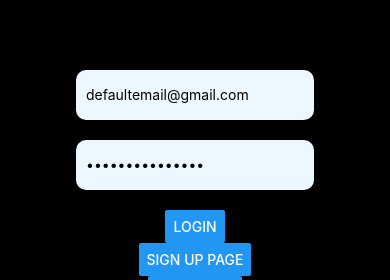
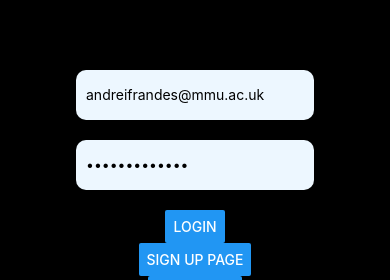
Before and after one commit to andreiradufrandes/Spacebook-App, a React Native app: screen /Login in a window 390 px wide. Shown: the part 265-545 px from the top of the page. Built offline with nearby package versions, Linux system fonts and the light colour scheme.

Commit message:
Minor changes to the UI
Minor changes have been added to the UI and to the networking requests

```diff
--- a/App.js
+++ b/App.js
@@ -5,7 +5,7 @@ import { createNativeStackNavigator } from '@react-navigation/native-stack';
 import MainScreen from './components/main';
 import LoginScreen from './components/login';
 import SignupScreen from './components/signup';
-
+import ProfileScreen from './components/profile'; // remove this from the file
 
 const Stack = createNativeStackNavigator();
 
@@ -15,6 +15,7 @@ class App extends Component {
       <NavigationContainer>
           {/* Stack navigator */}
         <Stack.Navigator>
+          {/* <Stack.Screen name="Profile" component={ProfileScreen} />  remove this */}
           <Stack.Screen name="Login" component={LoginScreen} />
           <Stack.Screen name="Signup" component={SignupScreen} />
           <Stack.Screen name="Main" component={MainScreen} />
--- a/components/login.js
+++ b/components/login.js
@@ -19,8 +19,8 @@ class LoginScreen extends Component {
     constructor(props){
         super(props);
         this.state = {
-            email: "defaultemail@gmail.com",
-            password: "defaultPassword"
+            email: "andreifrandes@mmu.ac.uk",
+            password: "andreifrandes"
         };
     }
 
@@ -46,7 +46,9 @@ class LoginScreen extends Component {
             })
             .then(async (responseJson) => {
                     console.log(responseJson);
+                    console.log("token is " + responseJson.token);
                     await AsyncStorage.setItem('@session_token', responseJson.token);
+                    // UNCOMMENT THIS LATER
                     this.props.navigation.navigate("Main");
                     // Navigate home
 
--- a/components/main.js
+++ b/components/main.js
@@ -1,6 +1,6 @@
 import React, { Component } from 'react';
 import { View, Text } from 'react-native';
-import { NavigationContainer } from '@react-navigation/native';
+// import { NavigationContainer } from '@react-navigation/native';
 import { createBottomTabNavigator } from '@react-navigation/bottom-tabs';
 import AsyncStorage from '@react-native-async-storage/async-storage';
 
@@ -30,14 +30,14 @@ class MainScreen extends Component {
       componentDidMount() {
         this.unsubscribe = this.props.navigation.addListener('focus', () => {
           this.checkLoggedIn();
-        });
-
+        })
         this.getData();
       }
 
       componentWillUnmount() {
         this.unsubscribe();
       }
+
 
   getData = async () => {
     const value = await AsyncStorage.getItem('@session_token');
@@ -67,6 +67,7 @@ class MainScreen extends Component {
   }
 
 
+
   checkLoggedIn = async () => {
     const value = await AsyncStorage.getItem('@session_token');
     if (value == null) {
@@ -75,8 +76,20 @@ class MainScreen extends Component {
   };
 
 
-
     render(){
+        if (this.state.isLoading){
+        return (
+            <View
+              style={{
+                flex: 1,
+                flexDirection: 'column',
+                justifyContent: 'center',
+                alignItems: 'center',
+              }}>
+              <Text>Loading..</Text>
+            </View>
+          );
+        }else{
       return (
 
           <Tab.Navigator>
@@ -91,5 +104,6 @@ class MainScreen extends Component {
       );
     }
 }
+}
 
 export default MainScreen;
```
Lines whose indentation alone changed are shown as unchanged.
